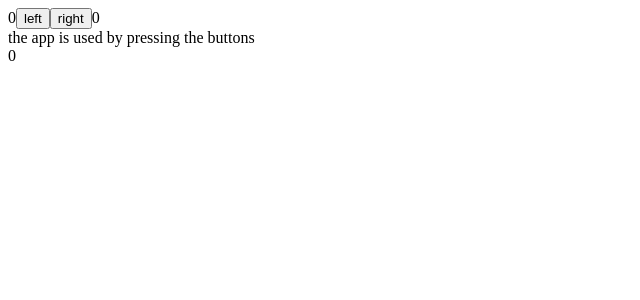
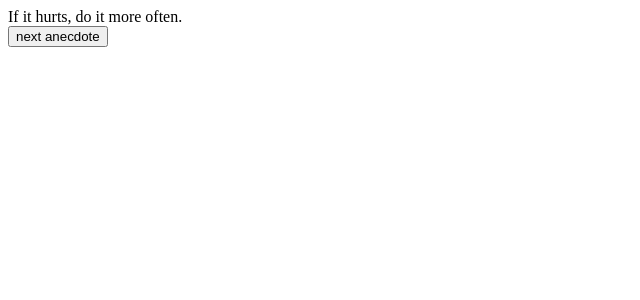
Before and after one commit to muno17/FSO, a React (Vite) app in the folder part1/courseinfo/: page / in a window 1280 px wide. Shown: the top 300 px of the page, without its empty margins (0-640 px from the left). Built offline with nearby package versions, Linux system fonts and the light colour scheme.

Commit message:
add unicafe and start of anecdotes to courseinfo app

```diff
--- a/part1/courseinfo/src/App.jsx
+++ b/part1/courseinfo/src/App.jsx
@@ -1,7 +1,116 @@
 import {useState} from 'react'
 
+const Display = ({text}) => <div>{text}</div>
+
+const Button = ({onClick, text}) => <button onClick={onClick}>{text}</button>
+
+const App = () => {
+    const anecdotes = [
+        "If it hurts, do it more often.",
+        "Adding manpower to a late software project makes it later!",
+        "The first 90 percent of the code accounts for the first 90 percent of the development time...The remaining 10 percent of the code accounts for the other 90 percent of the development time.",
+        "Any fool can write code that a computer can understand. Good programmers write code that humans can understand.",
+        "Premature optimization is the root of all evil.",
+        "Debugging is twice as hard as writing the code in the first place. Therefore, if you write the code as cleverly as possible, you are, by definition, not smart enough to debug it.",
+        "Programming without an extremely heavy use of console.log is same as if a doctor would refuse to use x-rays or blood tests when diagnosing patients.",
+        "The only way to go fast, is to go well.",
+    ];
+
+    const [selected, setSelected] = useState(0);
+
+    const handleAnecdotes = () => {
+      let rand = Math.round(Math.random() * 10)
+
+      while (rand > 7) {
+        rand = Math.round(Math.random() * 10);
+      }
+      console.log(rand)
+      setSelected(rand)
+    }
+
+    return (
+    <div>
+      <Display text={anecdotes[selected]}/>
+      <Button onClick={handleAnecdotes} text="next anecdote"/>
+    </div>
+    )
+};
+
+export default App;
+
+
+
+/*
+import {useState} from 'react'
+// unicafe
+const Display = ({content}) => <h1>{content}</h1>
+
+const Statistics = ({good, neutral, bad}) => {
+  const all = good + neutral + bad
+
+  if (all == 0) {
+    return <div>No feedback given</div>
+  }
+
+  const average = ((good * 1) + (bad * -1)) / all
+  const positive = (good / all) + ' %'
+  return (
+      <div>
+          <StatisticLine text='good' value={good} />
+          <StatisticLine text='neutral' value={neutral} />
+          <StatisticLine text='bad' value={bad} />
+          <StatisticLine text='all' value={all} />
+          <StatisticLine text='average' value={average} />
+          <StatisticLine text='positive' value={positive} />
+      </div>
+  );
+}
+
+const Button = ({onClick, text}) => <button onClick={onClick}>{text}</button>
+
+const StatisticLine = ({text, value}) => <div>{text} {value}</div>
+
+const App = () => {
+  // save clicks of each button to its own state
+  const [good, setGood] = useState(0)
+  const [neutral, setNeutral] = useState(0)
+  const [bad, setBad] = useState(0)
+
+  const handleGoodClicks = () => {
+    const updatedGood = good + 1
+    setGood(updatedGood)
+  }
+
+  const handleNeutralClicks = () => {
+    const updatedNeutral = neutral + 1
+    setNeutral(updatedNeutral)
+  }
+
+  const handleBadClicks = () => {
+    const updatedBad = bad + 1
+    setBad(updatedBad)
+  }
+
+  return (
+    <div>
+      <Display content="give feedback" />
+      <Button onClick={handleGoodClicks} text="good" />
+      <Button onClick={handleNeutralClicks} text="neutral" />
+      <Button onClick={handleBadClicks} text="bad" />
+      <Display content="statistics" />
+      <Statistics good={good} neutral={neutral} bad={bad}/>
+    </div>
+  )
+}
+
+export default App
+
+*/
+
+
+
+/* ************* examples 2 *****************
 const Display = ({counter}) => <div>{counter}</div>
-
 
 //const Button = ({onClick, text}) => <button onClick={onClick}>{text}</button>
 
@@ -60,10 +169,11 @@
       <Display counter={total}/>
     </div>
   )
-}
+************* examples 2 *****************
+  √
+*/
 
-
-/*
+/* ************* examples 1 *****************
 const App = () => {
   const [counter, setCounter] = useState(0)
   console.log('rendering with counter value', counter)
@@ -103,9 +213,15 @@
     </div>
   )
 }
+  ************* examples 1 *****************
 /*
 
+
+
+// ******************* courseinfo *********************
 /*
+import {useState} from 'react'
+
 const Header = (props) => {
   console.log(props)
   return (
@@ -171,6 +287,7 @@
     </div>
   )
 }
-*/
+
 
 export default App
+*/
```
Also changed, not shown: 1 other file (tests, documents, lock files or other folders).
